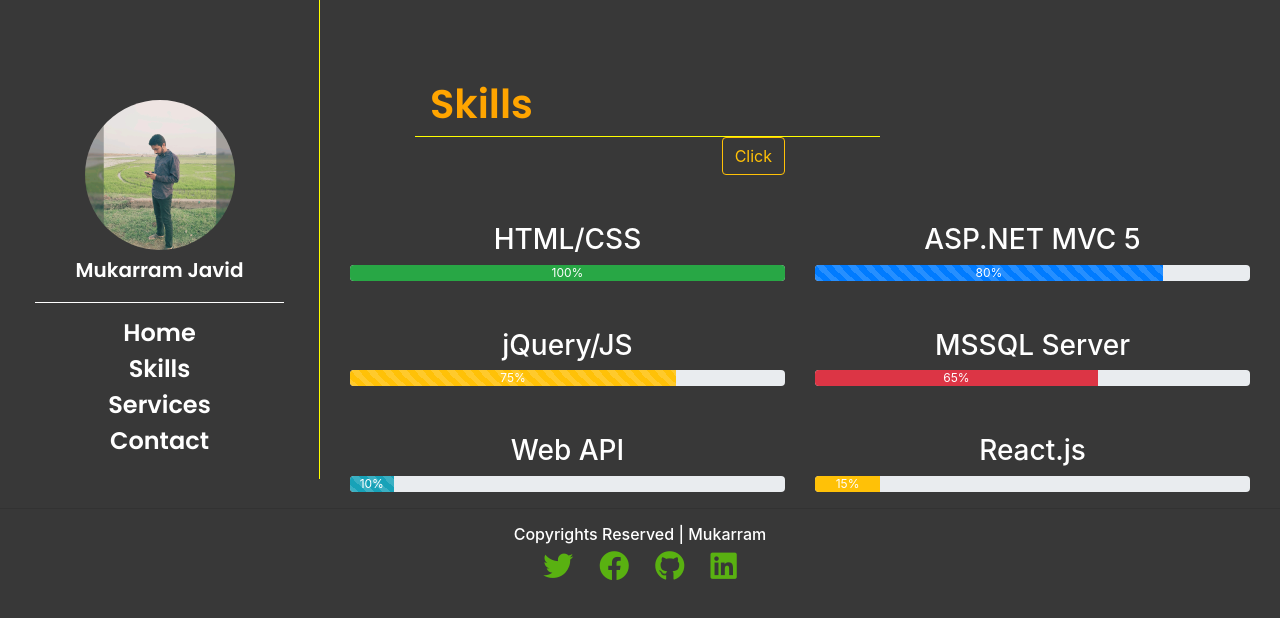
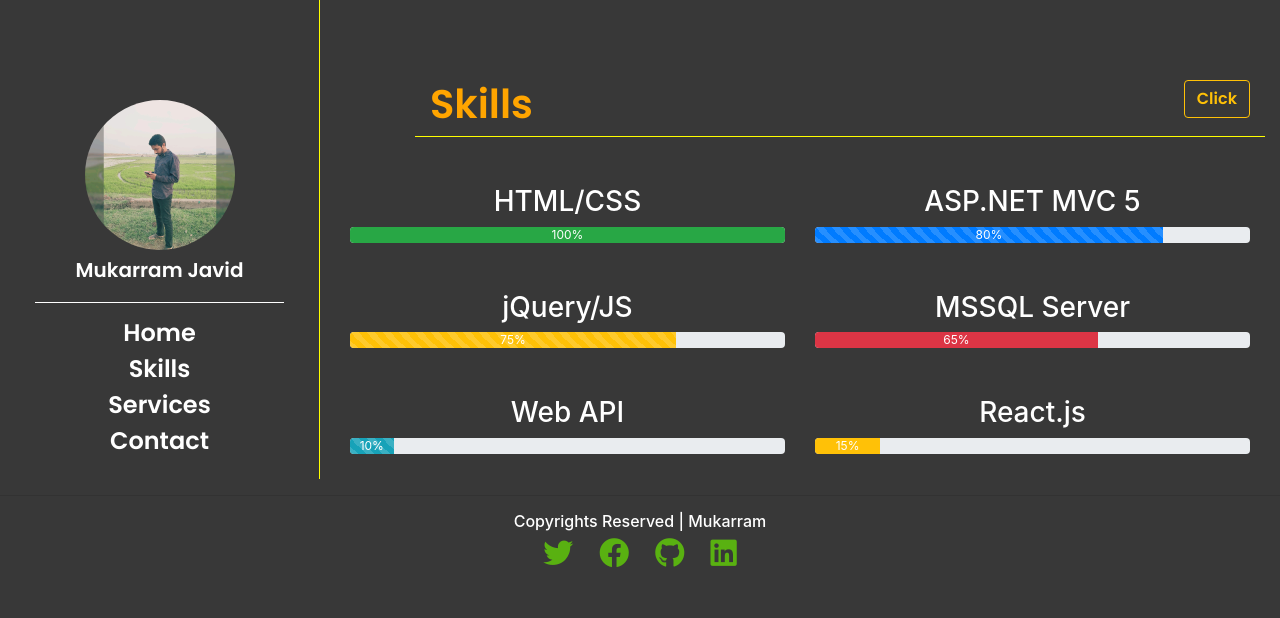
Before and after one commit to mukarramjavid/mukarram_portfolio, a React (Create React App) app: page /skills in a window 1280 px wide. Shown: the top 618 px of the page. Built offline with nearby package versions, Linux system fonts and the light colour scheme.

Commit message:
Update Skills.js

```diff
--- a/src/Components/Skills.js
+++ b/src/Components/Skills.js
@@ -5,13 +5,9 @@ export default function Skills() {
     <>
       <Container>
         <Row>
-          <Col className="skill" md={6} sm={6} xs={12}>
-            <h1>Skills</h1>
+          <Col className="skill">
+            <h1>Skills <Button variant="outline-warning" className="float-right">Click</Button></h1>
           </Col>
-  <Col  md={6} sm={6} xs={12}>
-            <Button variant="outline-warning" className="float-right">Click</Button>
-          </Col>
-
         </Row>
 
         {/* Row 1 */}
```
